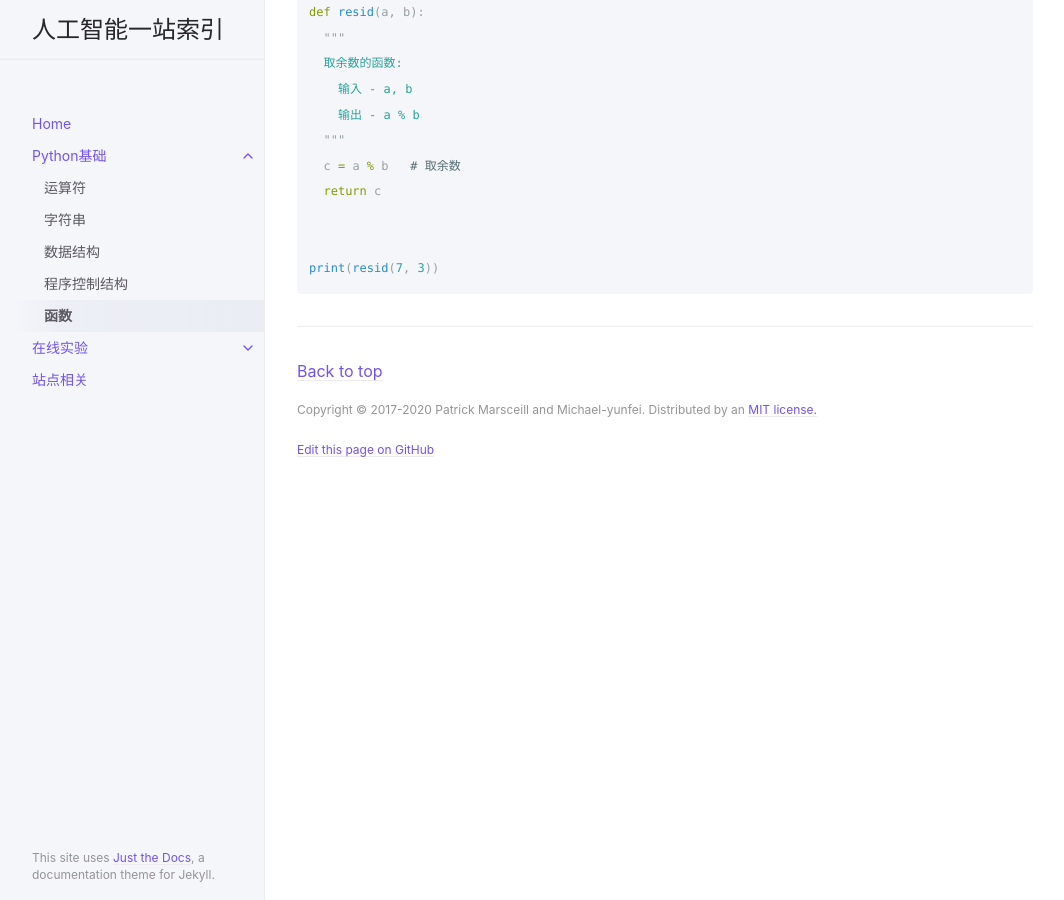
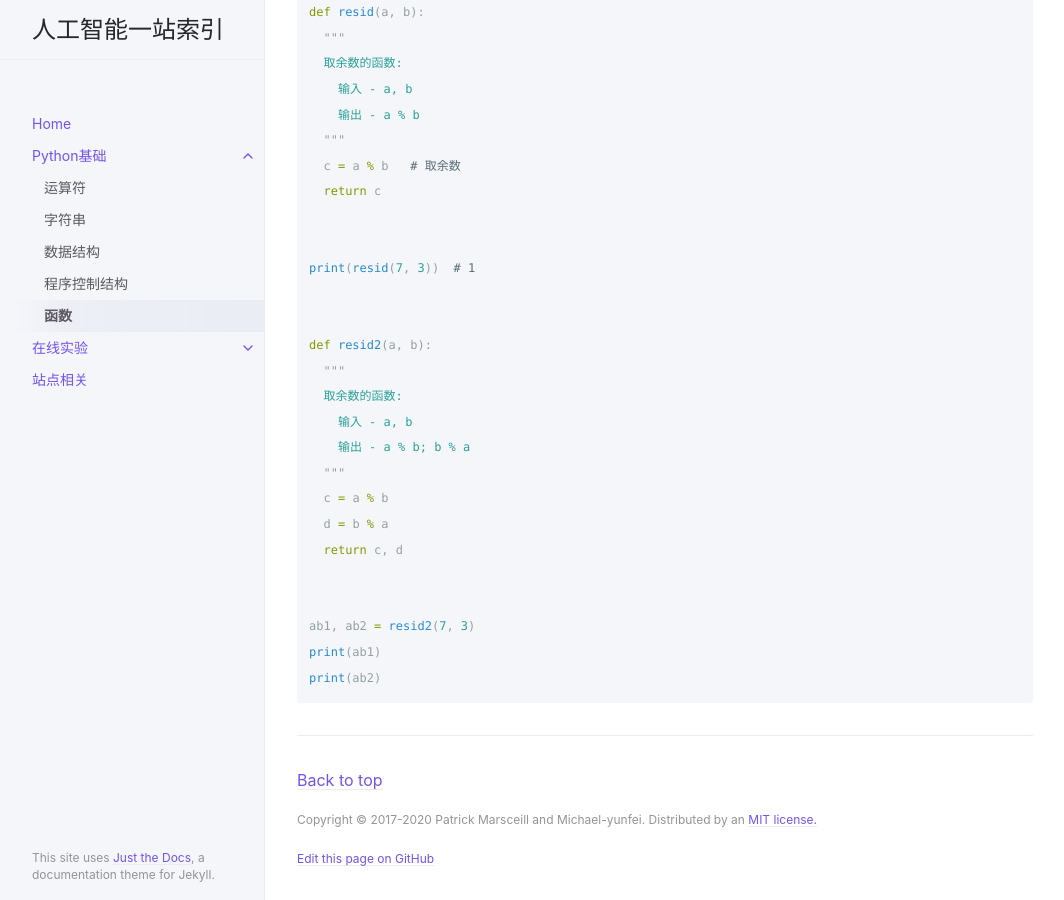
Before and after one commit to Michael-yunfei/avwebv2, a Jekyll site: the page built from docs/IntroPython/function.md, in a window 1280 px wide and 900 px high, scrolled down 2195 px. Shown: the whole window, without its empty margins (107-1171 px from the left). Built offline with Jekyll 4.4.1, drawn with Linux system fonts in a browser that asks for light colours.

Commit message:
update function page

````diff
--- a/docs/IntroPython/function.md
+++ b/docs/IntroPython/function.md
@@ -106,7 +106,23 @@ def resid(a, b):
   return c
 
 
-print(resid(7, 3))
+print(resid(7, 3))  # 1
+
+
+def resid2(a, b):
+  """
+  取余数的函数:
+    输入 - a, b
+    输出 - a % b; b % a
+  """
+  c = a % b
+  d = b % a
+  return c, d
+
+
+ab1, ab2 = resid2(7, 3)
+print(ab1)
+print(ab2)
 ```
 
 
````
